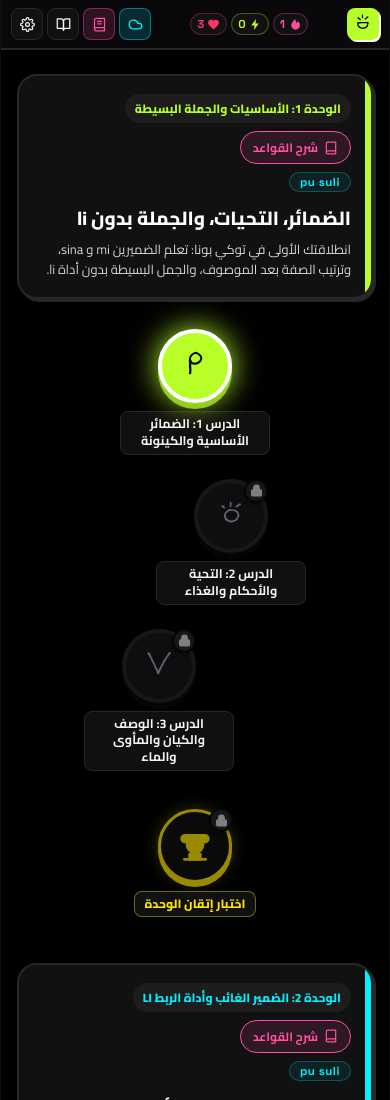
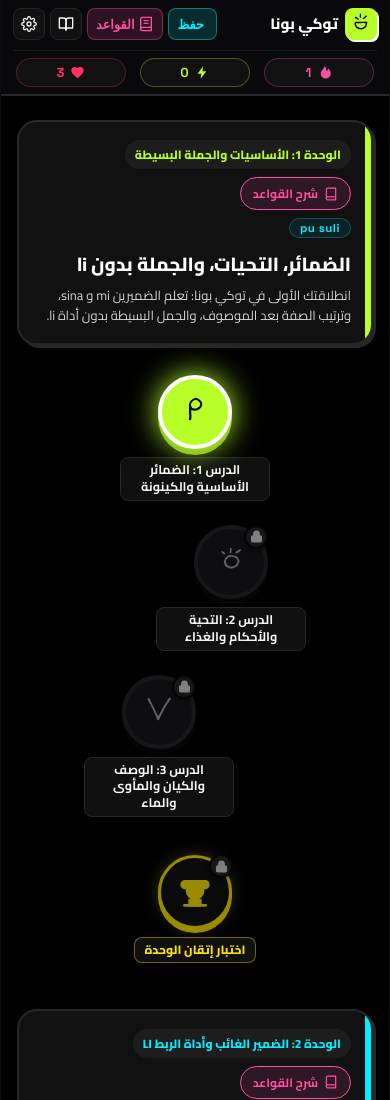
Before and after one commit to abderzak-bnr/toki.ponagame, a plain HTML site: page index.html in a window 390 px wide. Shown: the top 1100 px of the page. Drawn offline with nearby package versions, Linux system fonts and the light colour scheme.

Commit message:
Fix responsive mobile header layout: clean two-row HUD with full-width stats strip and compact account button on <=768px

```diff
--- a/app.js
+++ b/app.js
@@ -1798,7 +1798,10 @@
       const syncBadge = document.getElementById('auth-sync-status-badge');
 
       if (this.currentUser) {
-        if (hudBtn) hudBtn.classList.add('logged-in');
+        if (hudBtn) {
+          hudBtn.classList.add('logged-in');
+          hudBtn.title = this.currentUser.email ? `مسجل كـ: ${this.currentUser.email}` : 'حسابي';
+        }
         if (hudIcon) hudIcon.innerHTML = UI_ICONS.user;
         if (hudLabel) {
           const userPrefix = this.currentUser.email ? this.currentUser.email.split('@')[0] : 'حسابي';
@@ -1817,9 +1820,14 @@
           syncBadge.innerHTML = `<span class="sync-dot"></span> متزامن مع السحابة`;
         }
       } else {
-        if (hudBtn) hudBtn.classList.remove('logged-in');
+        if (hudBtn) {
+          hudBtn.classList.remove('logged-in');
+          hudBtn.title = 'حفظ التقدم السحابي / تسجيل الدخول';
+        }
         if (hudIcon) hudIcon.innerHTML = UI_ICONS.cloud;
-        if (hudLabel) hudLabel.textContent = 'حفظ التقدم';
+        if (hudLabel) {
+          hudLabel.innerHTML = '<span class="auth-text-full">حفظ التقدم</span><span class="auth-text-short">حفظ</span>';
+        }
         if (loggedOutView) loggedOutView.style.display = 'block';
         if (loggedInView) loggedInView.style.display = 'none';
       }
--- a/index.html
+++ b/index.html
@@ -57,8 +57,11 @@
       <div class="hud-actions">
         <!-- Cloud Sync & Auth Button -->
         <button class="hud-btn hud-auth-btn" id="hud-auth-btn" title="حفظ التقدم السحابي / تسجيل الدخول">
-          <svg class="hud-action-svg" viewBox="0 0 24 24" fill="none" stroke="currentColor" stroke-width="2" stroke-linecap="round" stroke-linejoin="round"><path d="M17.5 19H9a7 7 0 1 1 6.71-9h1.79a4.5 4.5 0 1 1 0 9Z"/></svg>
-          <span class="hud-auth-label" id="hud-auth-label">حفظ التقدم</span>
+          <span class="hud-auth-icon-wrap" id="hud-auth-icon">
+            <svg class="hud-action-svg" viewBox="0 0 24 24" fill="none" stroke="currentColor" stroke-width="2" stroke-linecap="round" stroke-linejoin="round"><path d="M17.5 19H9a7 7 0 1 1 6.71-9h1.79a4.5 4.5 0 1 1 0 9Z"/></svg>
+          </span>
+          <span class="hud-auth-label" id="hud-auth-label"><span class="auth-text-full">حفظ التقدم</span><span class="auth-text-short">حفظ</span></span>
+          <span class="hud-auth-sync-dot" id="hud-auth-sync-dot"></span>
         </button>
 
         <!-- Dedicated Grammar Guidebook Button -->
--- a/styles.css
+++ b/styles.css
@@ -70,7 +70,10 @@ html, body {
   direction: rtl;
   text-align: right;
   min-height: 100vh;
+  width: 100%;
+  max-width: 100vw;
   overflow-x: hidden;
+  box-sizing: border-box;
   user-select: none;
   -webkit-font-smoothing: antialiased;
 }
@@ -110,10 +113,13 @@ html, body {
   flex-direction: column;
   min-height: 100vh;
   max-width: 768px;
+  width: 100%;
   margin: 0 auto;
   position: relative;
   background-color: var(--bg-pure);
   border-inline: 1px solid rgba(255, 255, 255, 0.05);
+  box-sizing: border-box;
+  overflow-x: hidden;
 }
 
 /* ==========================================================================
@@ -131,6 +137,10 @@ html, body {
   backdrop-filter: blur(16px);
   border-bottom: 2px solid var(--border-subtle);
   gap: 10px;
+  width: 100%;
+  max-width: 100vw;
+  box-sizing: border-box;
+  overflow-x: hidden;
 }
 
 .hud-brand {
@@ -312,100 +322,224 @@ html, body {
   color: #000000;
 }
 
-@media (max-width: 640px) {
+.hud-auth-sync-dot {
+  width: 7px;
+  height: 7px;
+  border-radius: 50%;
+  background-color: var(--accent-lime);
+  box-shadow: 0 0 6px var(--accent-lime);
+  display: none;
+  flex-shrink: 0;
+}
+
+.hud-auth-btn.logged-in .hud-auth-sync-dot {
+  display: inline-block;
+}
+
+.auth-text-short {
+  display: none;
+}
+
+.auth-text-full {
+  display: inline;
+}
+
+/* ==========================================================================
+   MOBILE RESPONSIVE TWO-ROW HEADER (max-width: 768px)
+   ========================================================================== */
+@media (max-width: 768px) {
   .top-hud {
-    padding: 8px 10px;
-    gap: 4px;
-  }
+    display: flex;
+    flex-wrap: wrap;
+    align-items: center;
+    justify-content: space-between;
+    padding: 8px 12px 7px;
+    gap: 8px 0;
+    width: 100%;
+    max-width: 100vw;
+    box-sizing: border-box;
+    overflow-x: hidden;
+  }
+
+  /* Row 1: Brand on the right (RTL start) */
   .hud-brand {
-    gap: 6px;
-  }
-  .hud-brand p {
-    display: none;
-  }
+    order: 1;
+    display: flex;
+    align-items: center;
+    gap: 7px;
+    flex-shrink: 0;
+  }
+
   .hud-logo-icon {
     width: 32px;
     height: 32px;
   }
+
   .logo-sp-svg {
-    width: 20px;
-    height: 20px;
-  }
+    width: 22px;
+    height: 22px;
+  }
+
   .hud-title-group h1 {
-    font-size: 14px;
-  }
-  .hud-stats {
+    font-size: 15px;
+    font-weight: 800;
+    color: #FFFFFF;
+    line-height: 1.1;
+  }
+
+  .hud-title-group p {
+    display: none;
+  }
+
+  /* Row 1: Action Controls on the left (RTL end) */
+  .hud-actions {
+    order: 2;
+    display: flex;
+    align-items: center;
+    gap: 5px;
+    flex-shrink: 0;
+  }
+
+  .hud-btn {
+    height: 32px;
+    padding: 6px 8px;
+    font-size: 0.8rem;
+    border-radius: var(--radius-sm);
+  }
+
+  .hud-action-svg {
+    width: 16px;
+    height: 16px;
+  }
+
+  .hud-grammar-btn {
+    padding: 6px 8px;
+    font-size: 0.8rem;
     gap: 4px;
-  }
-  .hud-badge {
-    padding: 3px 6px;
-    font-size: 11.5px;
-    gap: 3px;
-  }
-  .hud-stat-svg {
-    width: 13px;
-    height: 13px;
-  }
-  .hud-actions {
+    display: inline-flex;
+    align-items: center;
+  }
+
+  .hud-grammar-label {
+    display: inline;
+    font-size: 0.8rem;
+    font-weight: 700;
+  }
+
+  .hud-auth-btn {
+    padding: 6px 8px;
+    font-size: 0.8rem;
     gap: 4px;
-  }
-  .hud-btn {
-    width: 32px;
-    height: 32px;
-  }
-  .hud-action-svg {
-    width: 15px;
-    height: 15px;
-  }
-  .hud-auth-btn {
+    display: inline-flex;
+    align-items: center;
+  }
+
+  .hud-auth-label {
+    display: inline;
+    font-size: 0.8rem;
+    font-weight: 700;
+  }
+
+  .auth-text-full {
+    display: none;
+  }
+
+  .auth-text-short {
+    display: inline;
+  }
+
+  /* Logged-in Mobile Account Button: Compact user icon + green sync dot */
+  .hud-auth-btn.logged-in {
+    padding: 6px 8px;
+    gap: 5px;
+    width: auto;
+  }
+
+  .hud-auth-btn.logged-in .hud-auth-label {
+    display: none; /* Hide full email string on mobile screens */
+  }
+
+  .hud-auth-btn.logged-in .hud-auth-sync-dot {
+    display: inline-block;
+  }
+
+  #hud-glossary-btn,
+  #hud-settings-btn {
     width: 32px;
     height: 32px;
     padding: 0;
     justify-content: center;
   }
-  .hud-auth-label {
-    display: none;
-  }
-  .hud-grammar-btn {
-    width: 32px;
-    height: 32px;
-    padding: 0;
+
+  /* Row 2: Stats Strip (Streak 🔥, XP ⚡, Hearts ❤️) full-width & evenly spaced */
+  .hud-stats {
+    order: 3;
+    display: flex;
+    justify-content: space-around;
+    align-items: center;
+    width: 100%;
+    margin-top: 2px;
+    padding-top: 7px;
+    border-top: 1px solid rgba(255, 255, 255, 0.08);
+    gap: 8px;
+  }
+
+  .hud-badge {
+    flex: 1;
+    max-width: 110px;
     justify-content: center;
-  }
-  .hud-grammar-label {
-    display: none;
-  }
-}
-
-@media (max-width: 540px) {
-  .hud-title-group {
-    display: none;
-  }
-}
-
+    padding: 5px 8px;
+    font-size: 13px;
+    font-weight: 700;
+    gap: 6px;
+  }
+
+  .hud-stat-svg {
+    width: 15px;
+    height: 15px;
+  }
+}
+
+/* Extra safety for very narrow devices (e.g. 320px - 360px) */
 @media (max-width: 360px) {
   .top-hud {
-    padding: 6px 6px;
-    gap: 3px;
-  }
-  .hud-stats {
-    gap: 3px;
-  }
-  .hud-badge {
-    padding: 2px 4px;
-    font-size: 10.5px;
-  }
-  .hud-btn {
+    padding: 6px 8px 5px;
+  }
+  .hud-brand {
+    gap: 5px;
+  }
+  .hud-logo-icon {
     width: 28px;
     height: 28px;
   }
-  .hud-action-svg {
+  .logo-sp-svg {
+    width: 18px;
+    height: 18px;
+  }
+  .hud-title-group h1 {
+    font-size: 13px;
+  }
+  .hud-actions {
+    gap: 3px;
+  }
+  .hud-btn {
+    height: 28px;
+    padding: 4px 6px;
+    font-size: 0.75rem;
+  }
+  #hud-glossary-btn,
+  #hud-settings-btn {
+    width: 28px;
+    height: 28px;
+  }
+  .hud-badge {
+    padding: 4px 6px;
+    font-size: 11.5px;
+    gap: 4px;
+  }
+  .hud-stat-svg {
     width: 13px;
     height: 13px;
-  }
-  .hud-auth-btn, .hud-grammar-btn {
-    width: 28px;
-    height: 28px;
   }
 }
 
```
